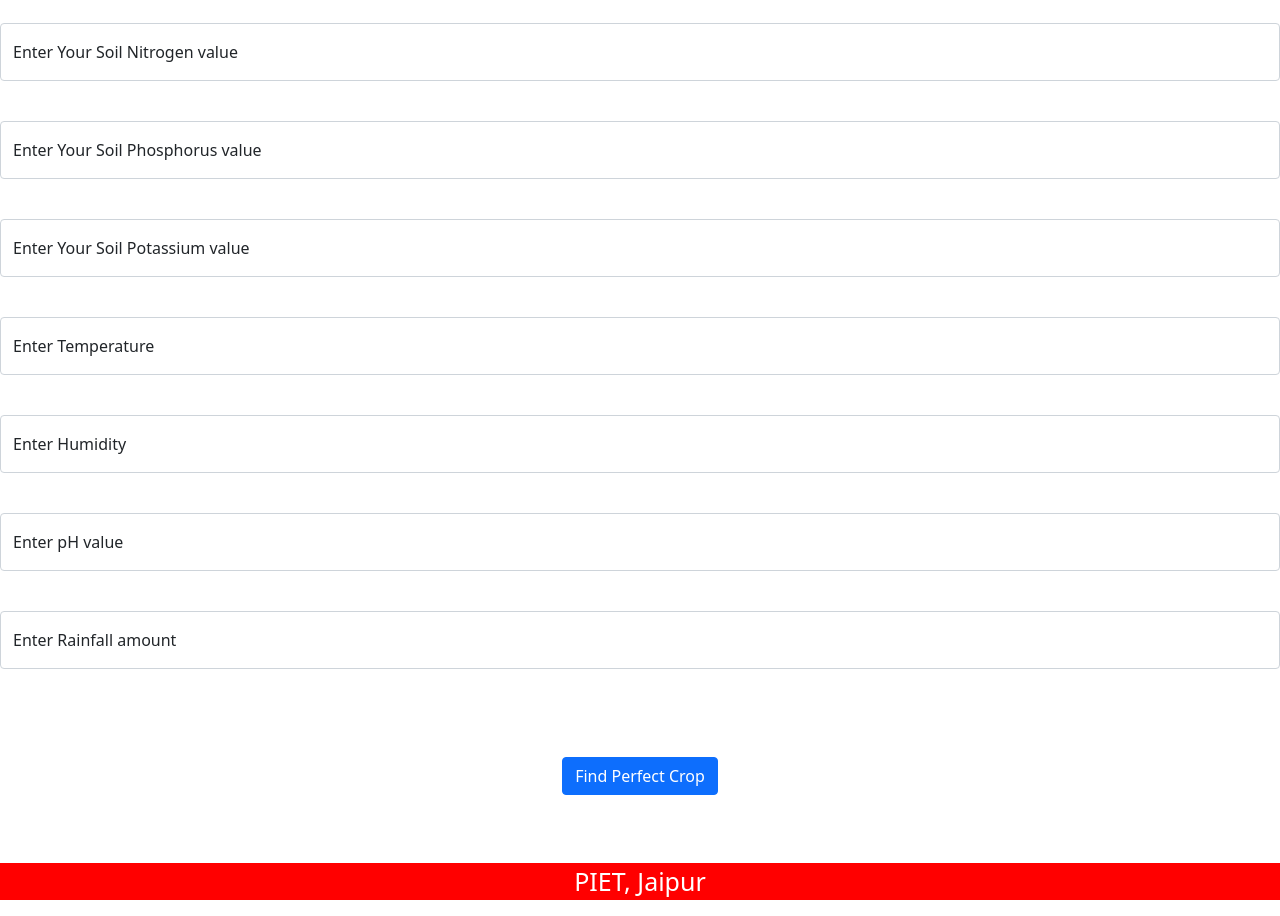
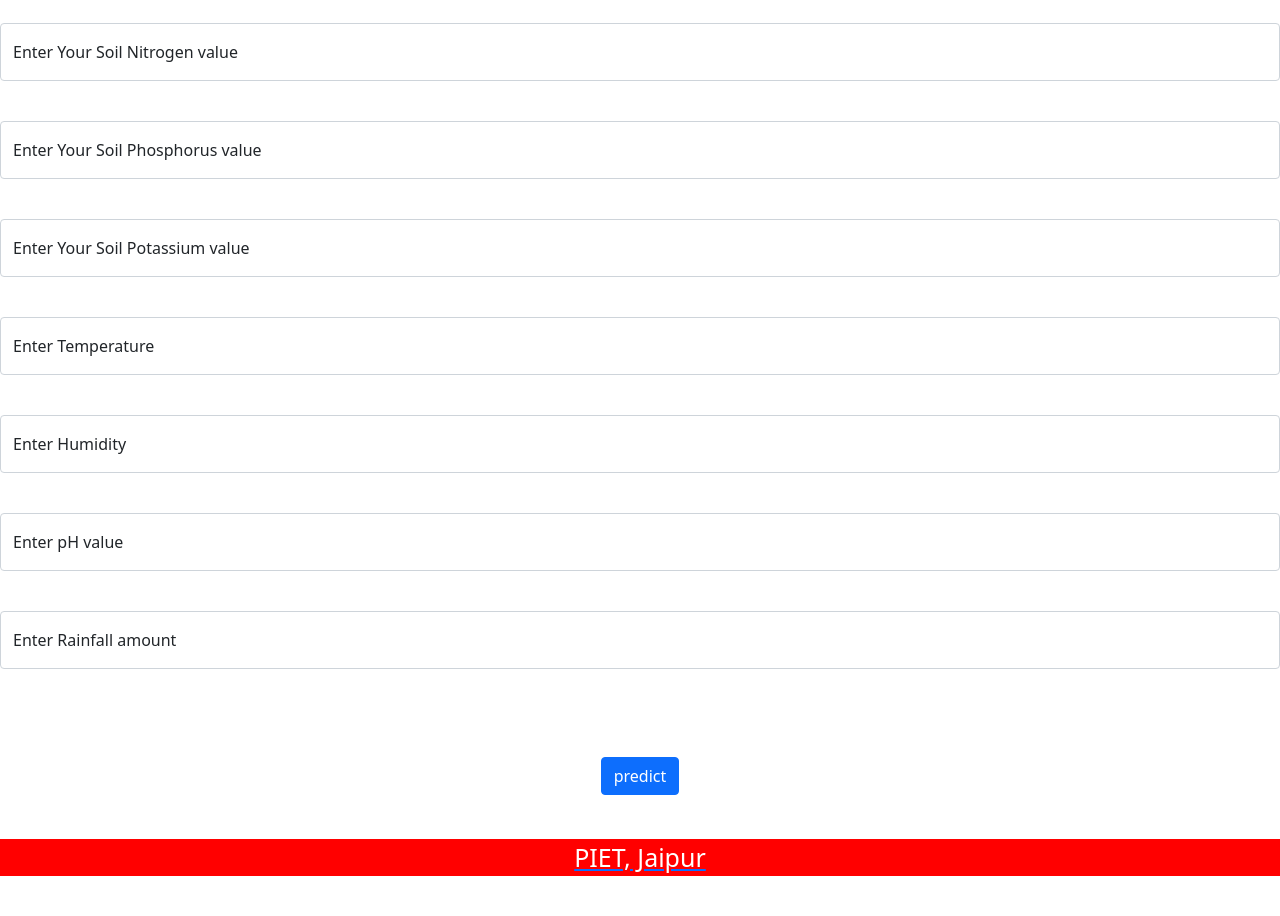
Before and after one commit to Abhishek5212/Crop, a Flask app: page /Find in a window 1280 px wide. Shown: the part 285-1201 px from the top of the page. After the commit the page ends 1161 px from the top, so only its background shows below. Run offline with Flask 3, Linux system fonts and the light colour scheme; parts of the project's set-up code (start-up, migrations or seed data) failed here and were passed over.

Commit message:
Update Find.html

```diff
--- a/templates/Find.html
+++ b/templates/Find.html
@@ -77,7 +77,7 @@ div {text-align: center;}
 <br>
 <br>
 <br>
-<button type="submit" class="btn btn-primary btn-block btn-large">Find Perfect Crop</button>
+<a href="/predict"><button type="submit" class="btn btn-primary btn-block btn-large">predict</button>
 </form>
 <br>
 <br>
```
